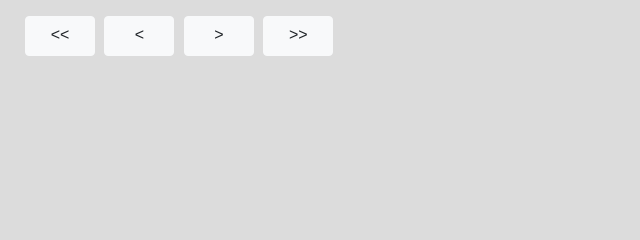
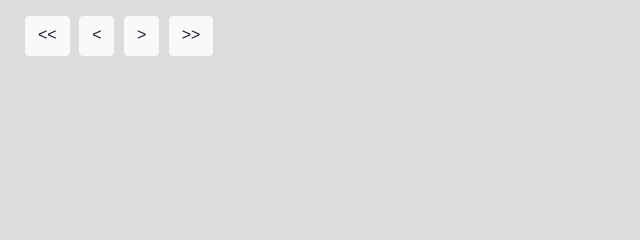
Before and after one commit to maildaltontavares/crudPHP, a PHP site: page /crudphp/view/lista_funcao.php in a window 1280 px wide. Shown: the part 427-667 px from the top of the page, without its empty margins (0-640 px from the left). Run offline with PHP 8.4, Linux system fonts and the light colour scheme; the visitor is signed in with stand-in values (Sample User, id 1); data that the repository does not hold is empty; some libraries are stand-ins or nearby versions; some web fonts are replaced.

Commit message:
07092020b

```diff
--- a/view/estiloVirtuax.css
+++ b/view/estiloVirtuax.css
@@ -74,7 +74,7 @@
 
   .paramBtPagin{
     height: 40px;
-    width: 70px;
+
     margin-left: 5px;
     margin-bottom: 50px;
 
```
